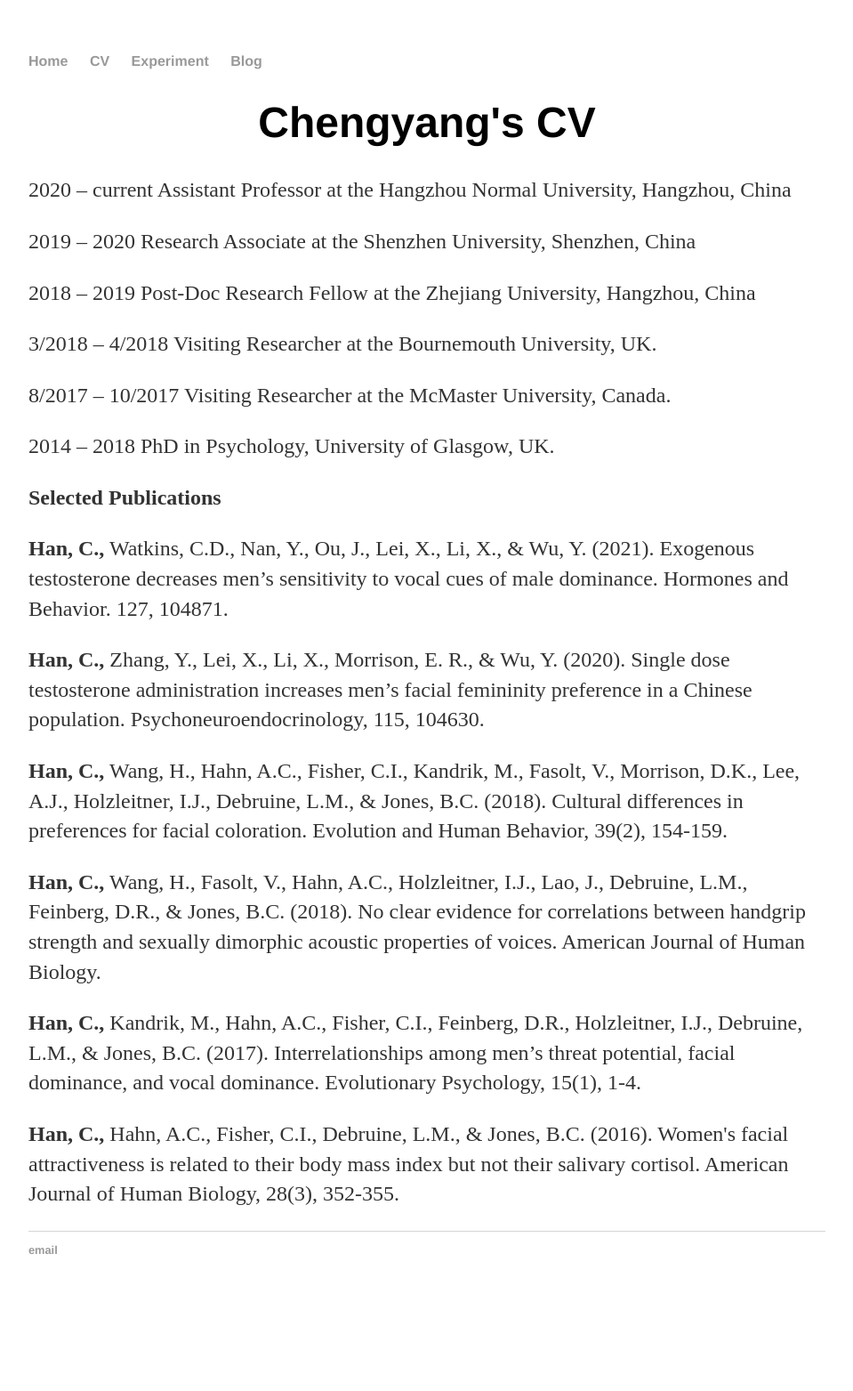
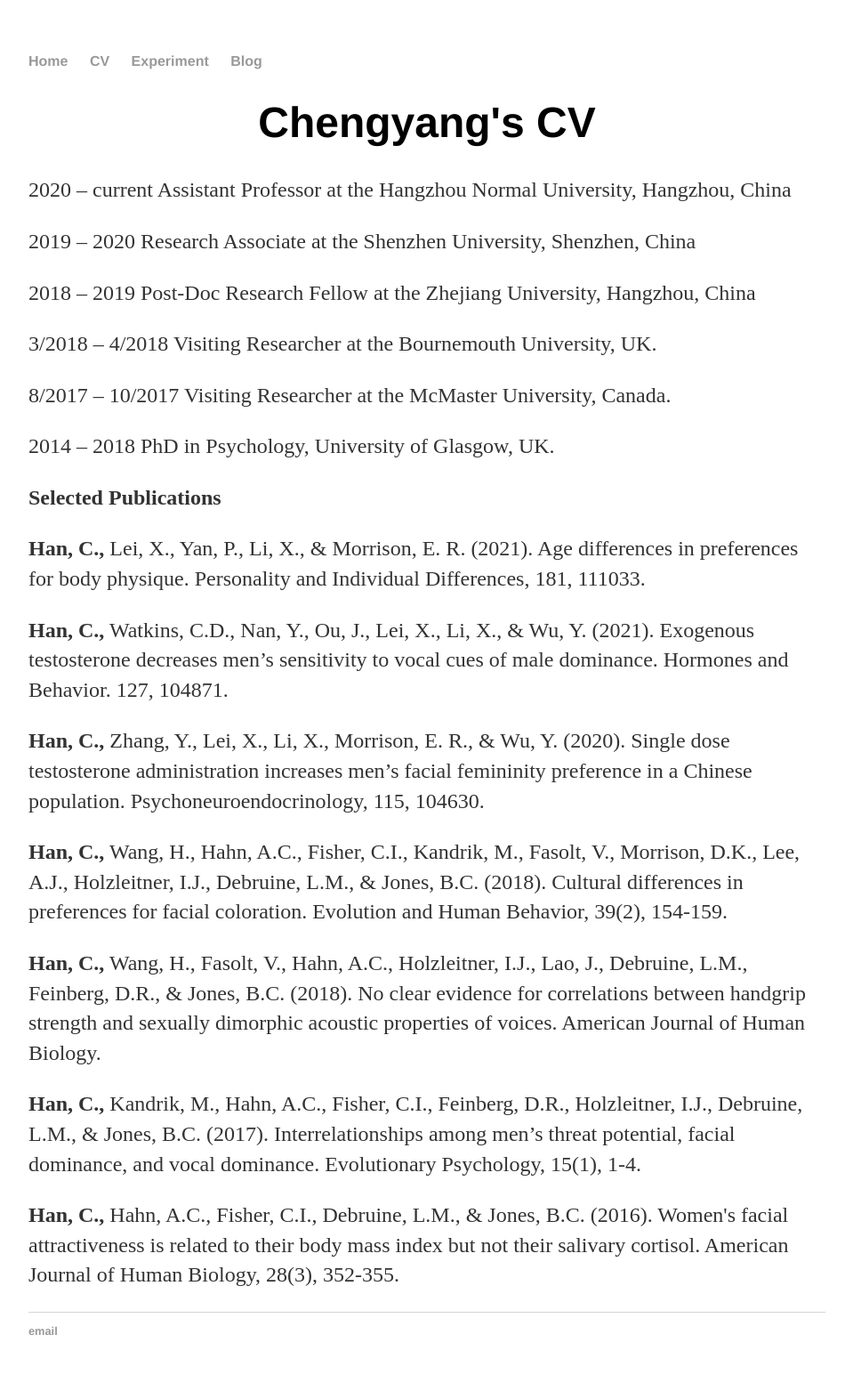
Before and after one commit to chengyanghan/chengyanghan.github.io, a Jekyll site: the page built from cv/index.html, in a window 1280 px wide. Shown: the whole page at 89% size, without its empty margins (160-1119 px from the left). Built offline with Jekyll 4.4.1, drawn with Linux system fonts in a browser that asks for light colours; before the commit the page ends 1472 px from its top, so only the background shows below that.

Commit message:
Update index.html

```diff
--- a/cv/index.html
+++ b/cv/index.html
@@ -16,6 +16,7 @@ title: Chengyang Han
 
   <p><b>Selected Publications</b></p>
 
+  <p><b>Han, C.,</b> Lei, X., Yan, P., Li, X., & Morrison, E. R. (2021). Age differences in preferences for body physique. Personality and Individual Differences, 181, 111033.</p>
   <p><b>Han, C.,</b> Watkins, C.D., Nan, Y., Ou, J., Lei, X., Li, X., & Wu, Y. (2021). Exogenous testosterone decreases men’s sensitivity to vocal cues of male dominance. Hormones and Behavior. 127, 104871.</p>
   <p><b>Han, C.,</b> Zhang, Y., Lei, X., Li, X., Morrison, E. R., & Wu, Y. (2020). Single dose testosterone administration increases men’s facial femininity preference in a Chinese population. Psychoneuroendocrinology, 115, 104630.</p>
   <p><b>Han, C.,</b> Wang, H., Hahn, A.C., Fisher, C.I., Kandrik, M., Fasolt, V., Morrison, D.K., Lee, A.J., Holzleitner, I.J., Debruine, L.M., & Jones, B.C. (2018). Cultural differences in preferences for facial coloration. Evolution and Human Behavior, 39(2), 154-159.</p>
```
